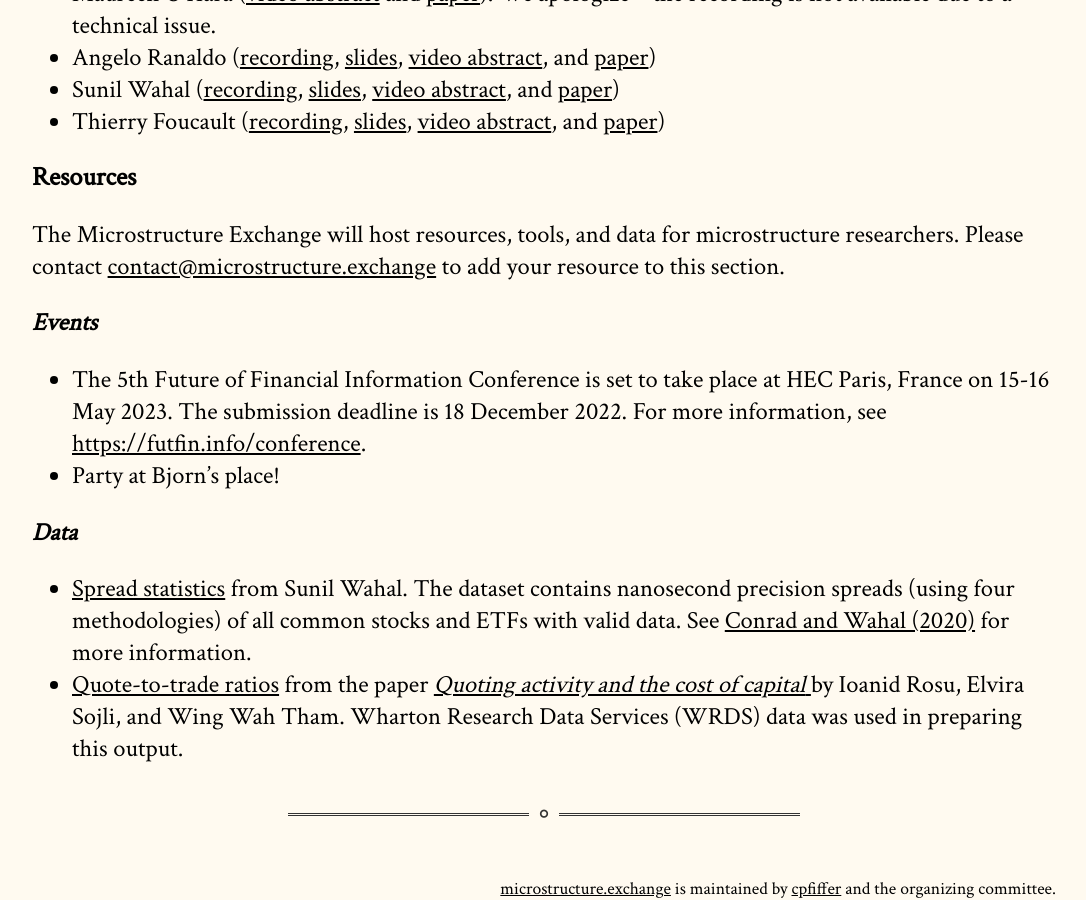
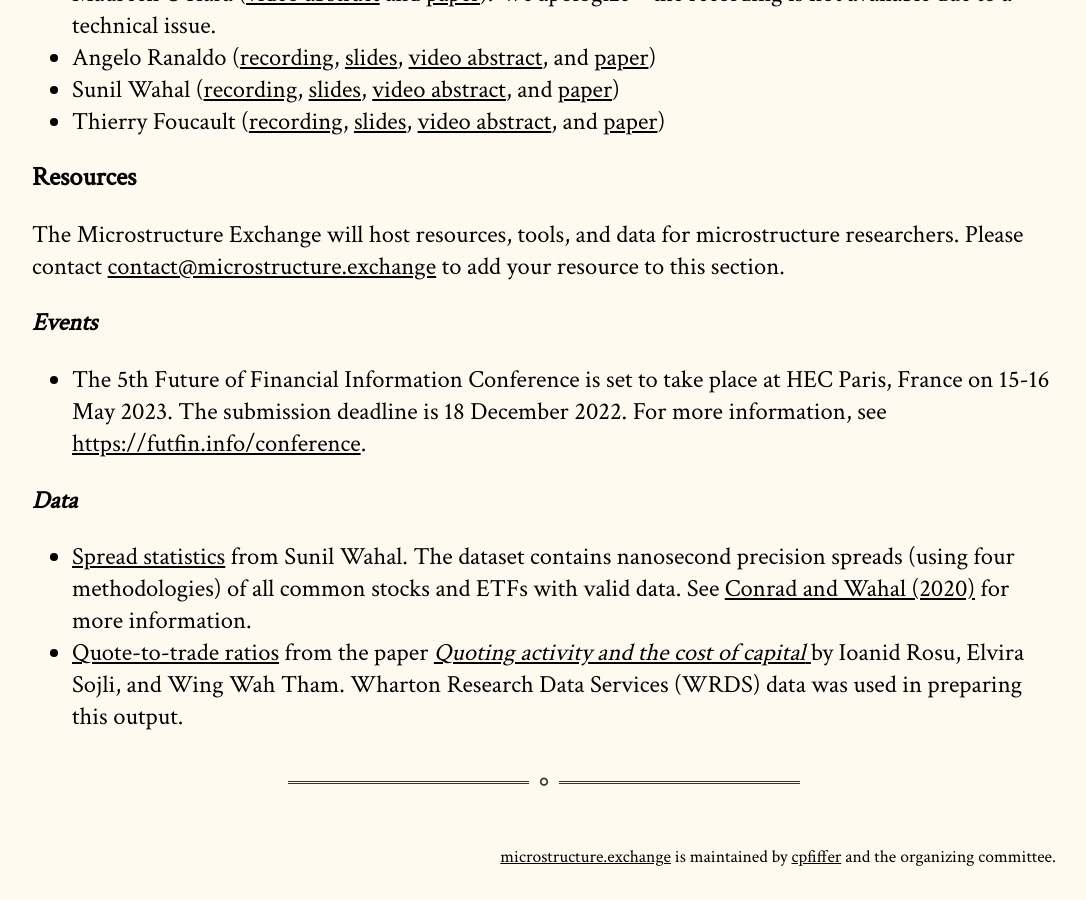
Before and after one commit to cpfiffer/microstructure.exchange, a Jekyll site: the page built from index.md, in a window 1280 px wide and 900 px high, scrolled down 3625 px. Shown: the whole window, without its empty margins (96-1182 px from the left). Built offline with Jekyll 4.4.1, drawn with Linux system fonts in a browser that asks for light colours; some web fonts are replaced; after the commit the page ends 4493 px from its top, so only the background shows below that.

Commit message:
Update index.md

```diff
--- a/index.md
+++ b/index.md
@@ -101,7 +101,6 @@ The Microstructure Exchange will host resources, tools, and data for microstruct
 ### Events
 
 - The 5th Future of Financial Information Conference is set to take place at HEC Paris, France on 15-16 May 2023. The submission deadline is 18 December 2022. For more information, see [https://futfin.info/conference](https://futfin.info/conference).
-- Party at Bjorn's place!
 
 ### Data
 
```
